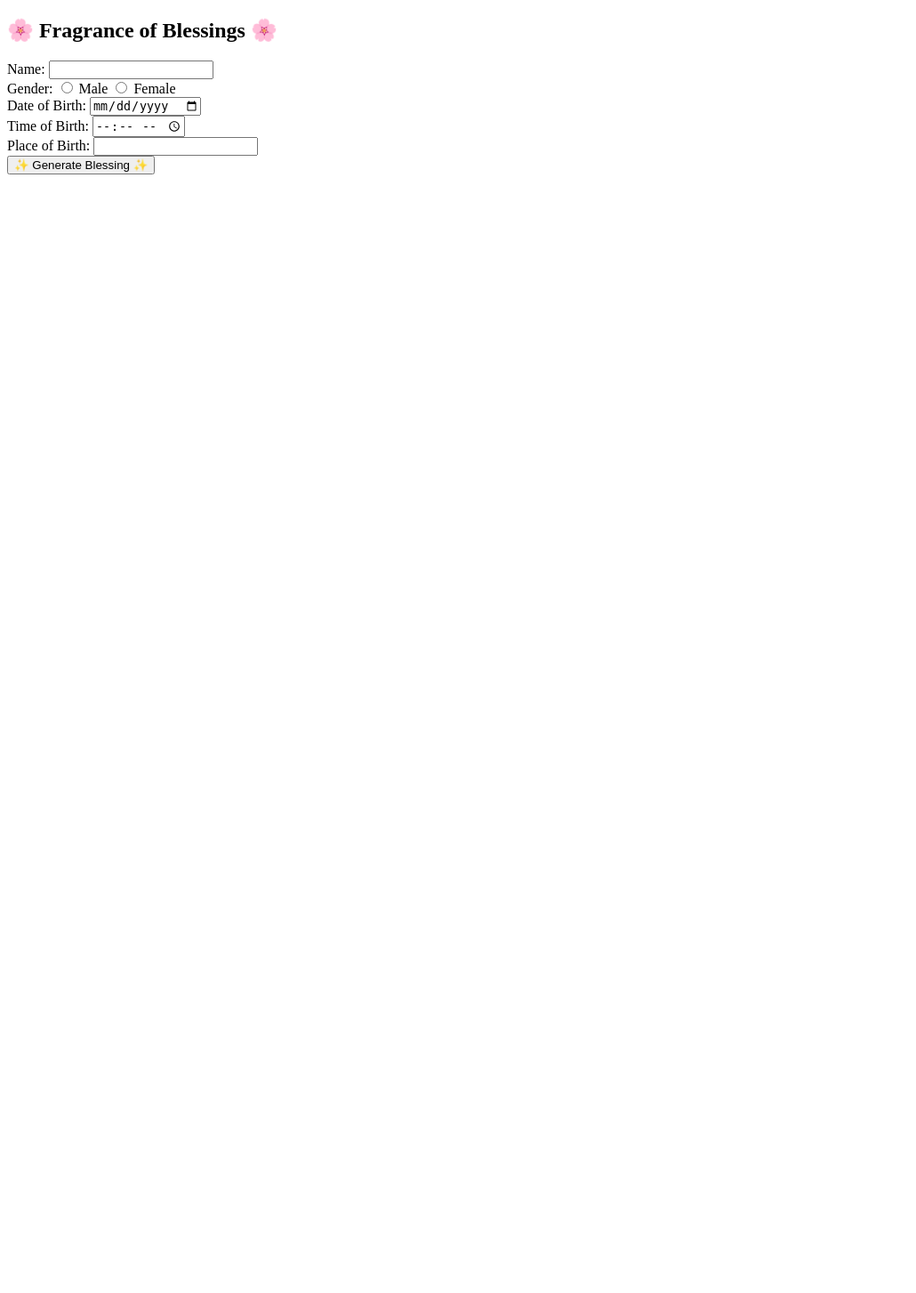
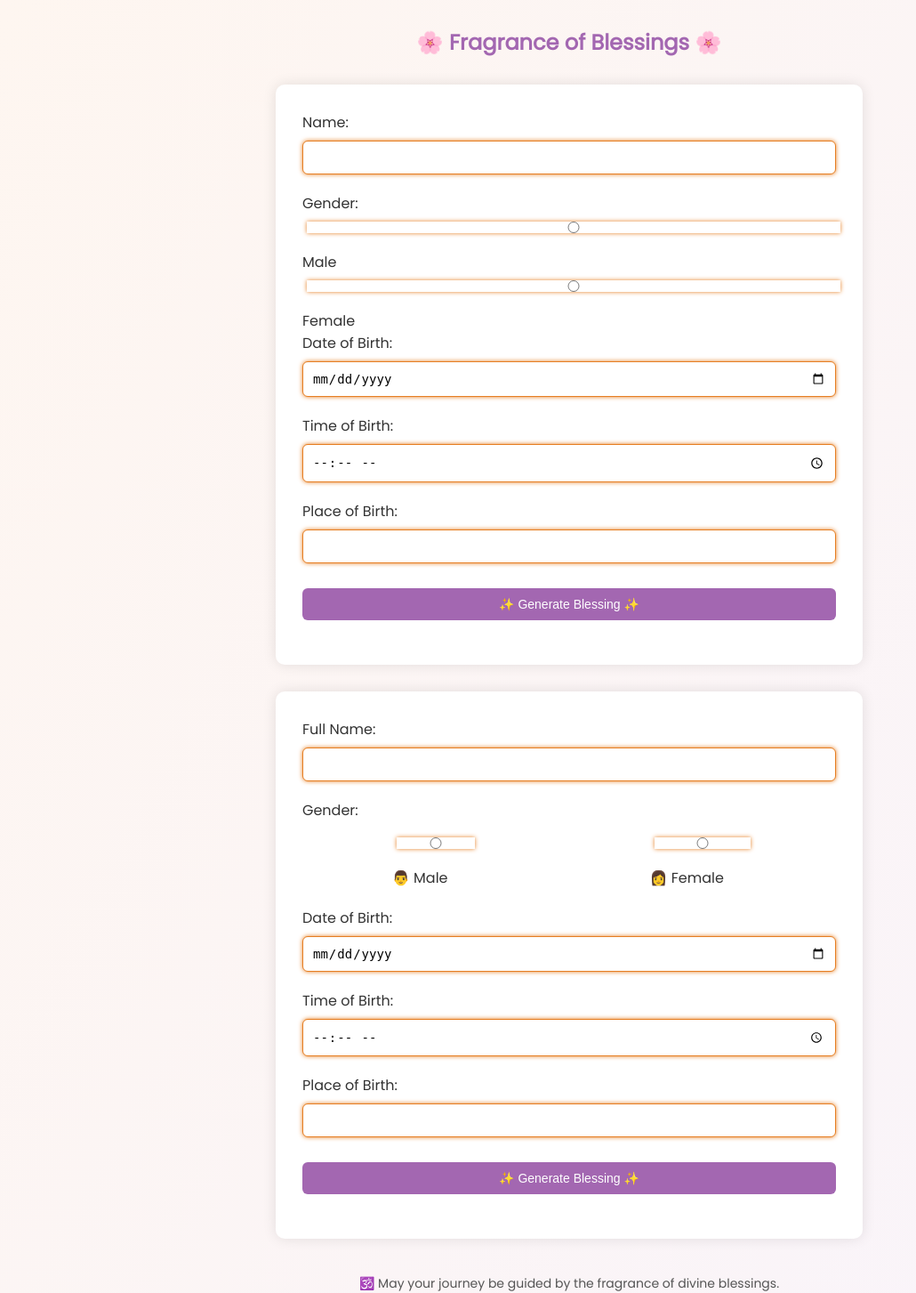
Before and after one commit to Atypunj/ayoura-render, a Flask app: page / in a window 1280 px wide. Shown: the whole page at 89% size, without its empty margins (0-1030 px from the left). Before the commit the page ends 196 px from the top, so only its background shows below. Run offline with Flask 2, Linux system fonts and the light colour scheme.

Commit message:
Update blessings.html

```diff
--- a/templates/blessings.html
+++ b/templates/blessings.html
@@ -1,12 +1,87 @@
-
 <!DOCTYPE html>
 <html>
 <head>
     <title>Ayoura Sky - Divine Blessings</title>
+    <link href="https://fonts.googleapis.com/css2?family=Poppins&display=swap" rel="stylesheet">
+    <style>
+        body {
+            font-family: 'Poppins', sans-serif;
+            background: linear-gradient(120deg, #fef6f0, #f9f4fa);
+            color: #333;
+            margin: 0;
+            padding: 0;
+        }
+        h2 {
+            color: #a367b1;
+            text-align: center;
+            margin-top: 30px;
+        }
+        form {
+            background: #fff;
+            border-radius: 10px;
+            padding: 30px;
+            max-width: 600px;
+            margin: 30px auto;
+            box-shadow: 0 0 15px rgba(0,0,0,0.1);
+            animation: fadeIn 1.2s ease-out;
+            position: relative;
+            z-index: 2;
+        }
+        input, select, button {
+            width: 100%;
+            padding: 10px;
+            margin-top: 8px;
+            margin-bottom: 20px;
+            border: 1px solid #ccc;
+            border-radius: 6px;
+            box-sizing: border-box;
+            font-size: 14px;
+        }
+        input:invalid {
+            border: 1px solid #e67e22;
+            box-shadow: 0 0 5px #e67e22;
+        }
+        .gender-group {
+            display: flex;
+            justify-content: space-around;
+            align-items: center;
+            margin-top: 10px;
+            margin-bottom: 20px;
+        }
+        .gender-group label {
+            font-size: 16px;
+        }
+        button {
+            background-color: #a367b1;
+            color: white;
+            border: none;
+            cursor: pointer;
+        }
+        button:hover {
+            background-color: #8a54a0;
+        }
+        footer {
+            text-align: center;
+            margin-top: 40px;
+            color: #555;
+            font-size: 14px;
+        }
+        @media (max-width: 600px) {
+            form {
+                padding: 20px;
+                margin: 20px;
+            }
+        }
+        @keyframes fadeIn {
+            from { opacity: 0; transform: translateY(30px); }
+            to { opacity: 1; transform: translateY(0); }
+        }
+    </style>
 </head>
 <body>
     <h2>🌸 Fragrance of Blessings 🌸</h2>
-    {% if result %}
+
+  {% if result %}
         {% if result.error %}
             <p style="color:red;">{{ result.error }}</p>
         {% else %}
@@ -31,5 +106,60 @@
             <button type="submit">✨ Generate Blessing ✨</button>
         </form>
     {% endif %}
+
+
+
+    <form action="/report" method="get">
+        <label for="name">Full Name:</label>
+        <input type="text" name="name" id="name" pattern="[A-Za-z]+" title="Only letters allowed. No spaces or special characters." required>
+
+        <label>Gender:</label>
+        <div class="gender-group">
+            <label><input type="radio" name="gender" value="male" required> 👨 Male</label>
+            <label><input type="radio" name="gender" value="female" required> 👩 Female</label>
+        </div>
+
+        <label>Date of Birth:</label>
+        <input type="date" name="dob" required>
+
+        <label>Time of Birth:</label>
+        <input type="time" name="tob" placeholder="HH:MM AM/PM" required>
+
+        <label>Place of Birth:</label>
+        <input type="text" name="place" id="place" list="place-options" required autocomplete="off">
+        <datalist id="place-options"></datalist>
+
+        <button type="submit">✨ Generate Blessing ✨</button>
+    </form>
+    <footer>
+        🕉️ May your journey be guided by the fragrance of divine blessings.
+    </footer>
+
+    <script>
+        document.addEventListener('DOMContentLoaded', () => {
+            const placeInput = document.getElementById('place');
+            const datalist = document.getElementById('place-options');
+            let debounce;
+
+            placeInput.addEventListener('input', function () {
+                clearTimeout(debounce);
+                const query = this.value;
+                if (query.length < 3) return;
+
+                debounce = setTimeout(() => {
+                    fetch(`https://nominatim.openstreetmap.org/search?format=json&limit=5&countrycodes=in&q=${query}`)
+                        .then(response => response.json())
+                        .then(data => {
+                            datalist.innerHTML = '';
+                            data.forEach(place => {
+                                const option = document.createElement('option');
+                                option.value = place.display_name;
+                                datalist.appendChild(option);
+                            });
+                        });
+                }, 300);
+            });
+        });
+    </script>
 </body>
 </html>
```
